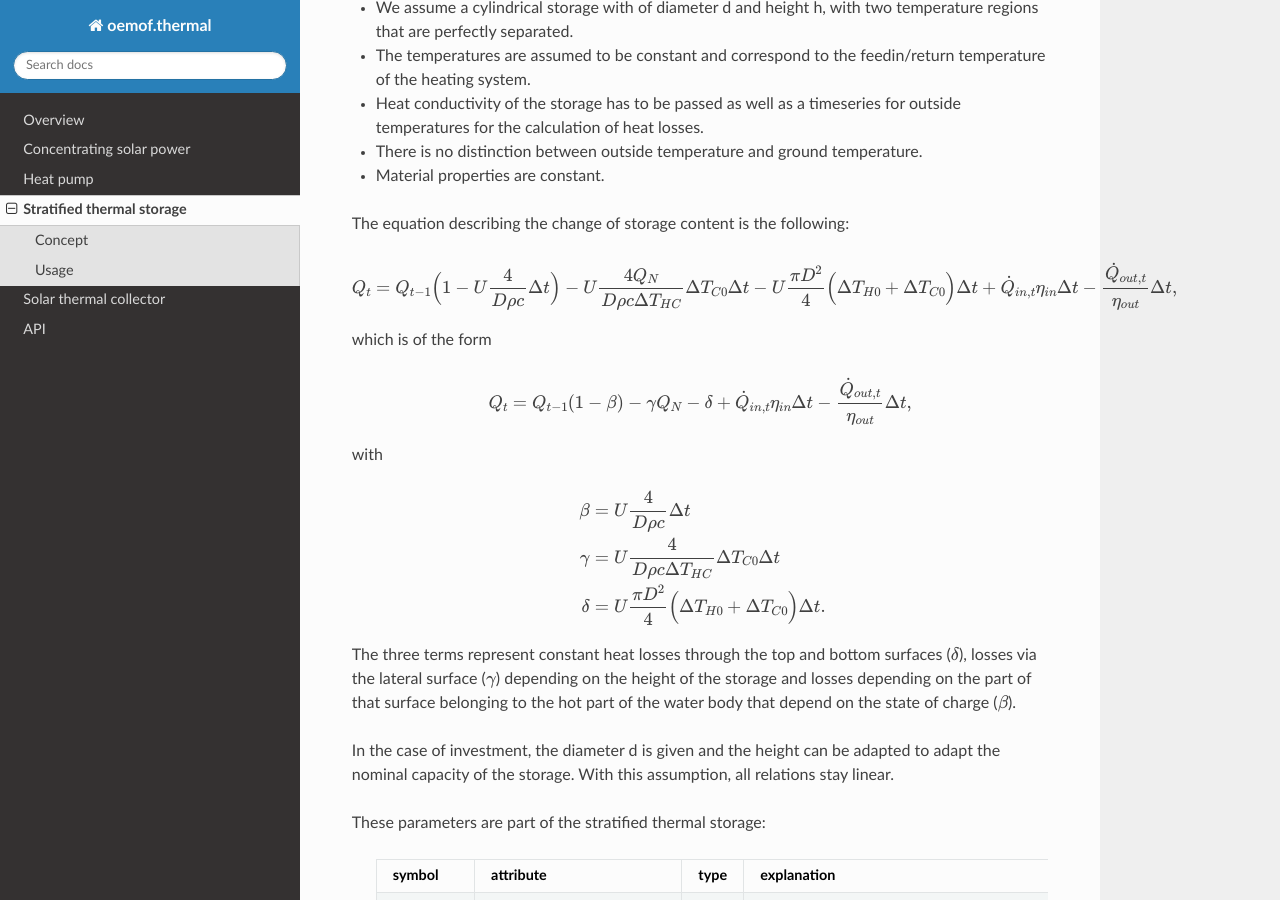
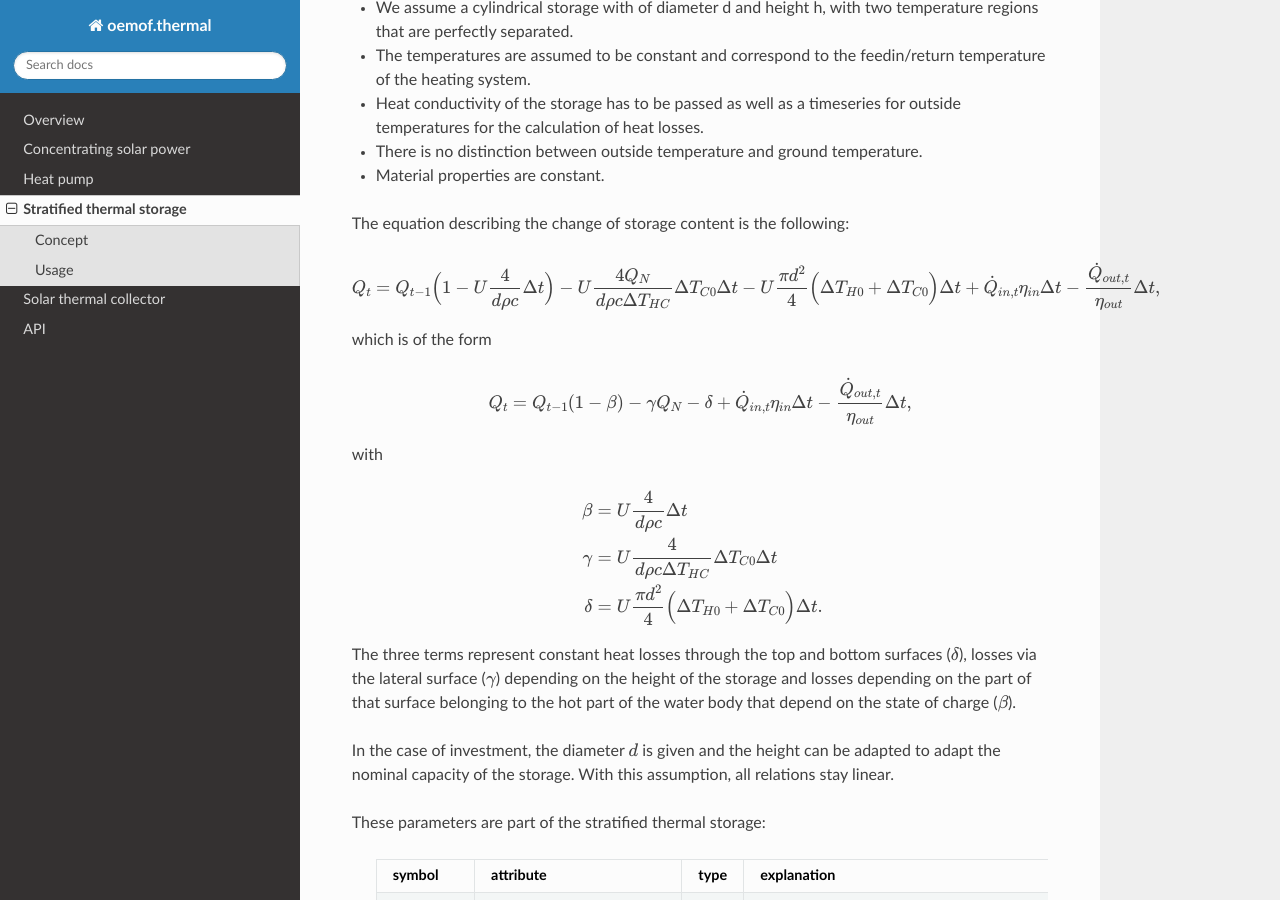
Before and after one commit to oemof/oemof-thermal, a Sphinx documentation site: the page built from docs/stratified_thermal_storage.rst, in a window 1280 px wide and 900 px high, scrolled down 671 px. Built offline with Sphinx 7.4.7 and the Read the Docs theme 2.0.0, drawn with Linux system fonts in a browser that asks for light colours; formulas are drawn with MathJax 3.

Commit message:
Lower-case d

```diff
--- a/docs/stratified_thermal_storage.rst
+++ b/docs/stratified_thermal_storage.rst
@@ -27,9 +27,9 @@ A simplified 2-zone-model of a stratified thermal energy storage.
 The equation describing the change of storage content is the following:
 
 .. math::
-  Q_t = Q_{t-1} \Big(1- U \frac{4}{D\rho c}\Delta t\Big)
-  - U \frac{4Q_N}{D\rho c \Delta T_{HC}}\Delta T_{C0}\Delta t
-  - U \frac{\pi D^2}{4}\Big(\Delta T_{H0} + \Delta T_{C0}\Big)\Delta t
+  Q_t = Q_{t-1} \Big(1- U \frac{4}{d\rho c}\Delta t\Big)
+  - U \frac{4Q_N}{d\rho c \Delta T_{HC}}\Delta T_{C0}\Delta t
+  - U \frac{\pi d^2}{4}\Big(\Delta T_{H0} + \Delta T_{C0}\Big)\Delta t
   + \dot{Q}_{in,t}\eta_{in}\Delta t - \frac{\dot{Q}_{out,t}}{\eta_{out}}\Delta t,
 
 which is of the form
@@ -41,11 +41,11 @@ which is of the form
 with
 
 .. math::
-  \beta &= U \frac{4}{D\rho c}\Delta t
+  \beta &= U \frac{4}{d\rho c}\Delta t
 
-  \gamma &= U \frac{4}{D\rho c \Delta T_{HC}}\Delta T_{C0}\Delta t
+  \gamma &= U \frac{4}{d\rho c \Delta T_{HC}}\Delta T_{C0}\Delta t
 
-  \delta &= U \frac{\pi D^2}{4}\Big(\Delta T_{H0} + \Delta T_{C0}\Big) \Delta t.
+  \delta &= U \frac{\pi d^2}{4}\Big(\Delta T_{H0} + \Delta T_{C0}\Big) \Delta t.
 
 
 The three terms represent constant heat losses through the top and bottom surfaces
@@ -53,7 +53,7 @@ The three terms represent constant heat losses through the top and bottom surfac
 height of the storage and losses depending on the part of that surface belonging to the
 hot part of the water body that depend on the state of charge (:math:`\beta`).
 
-In the case of investment, the diameter d is given and the height can be
+In the case of investment, the diameter :math:`d` is given and the height can be
 adapted to adapt the nominal capacity of the storage. With this assumption,
 all relations stay linear.
 
```
Also changed, not shown: 1 other file.
